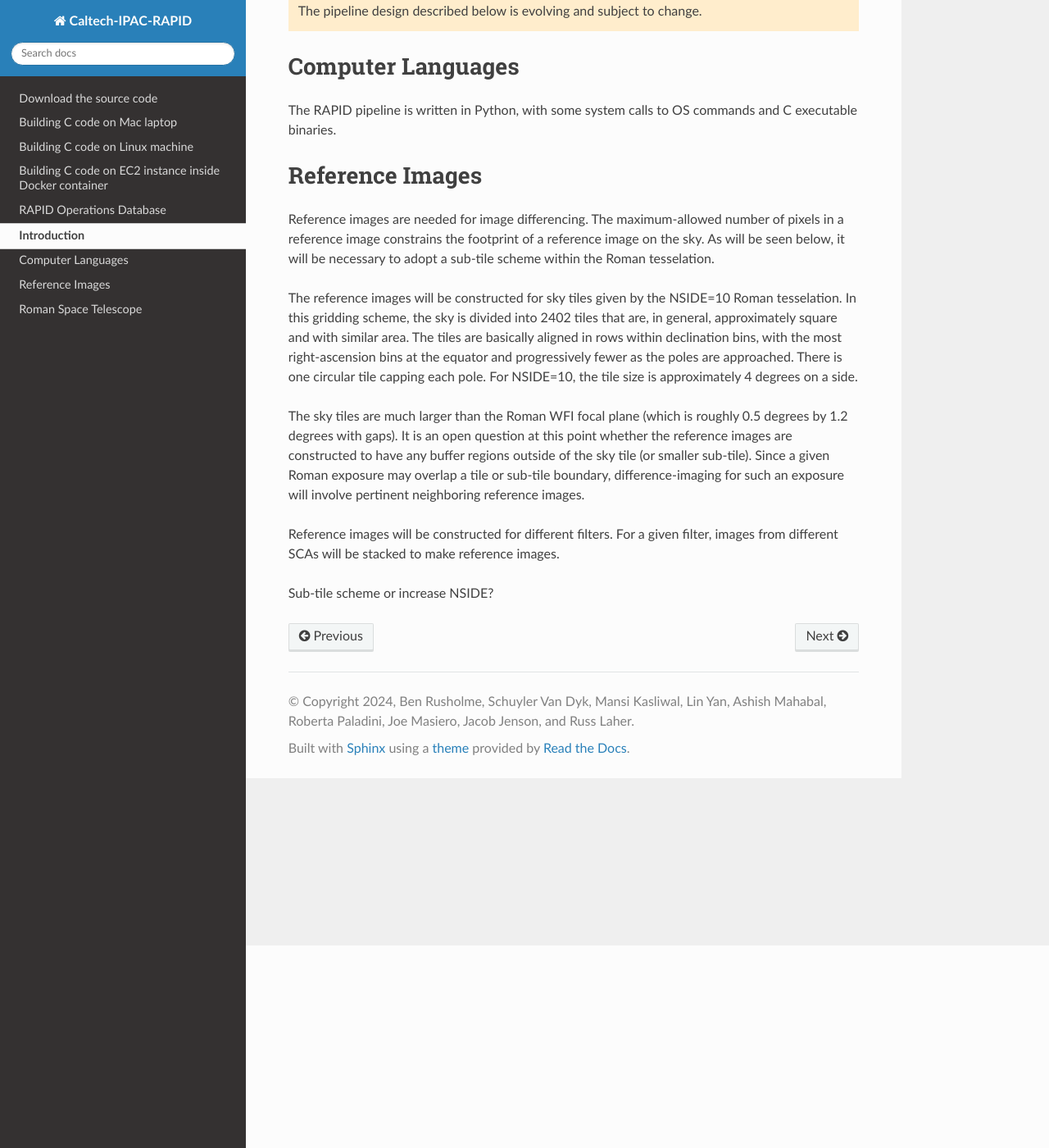
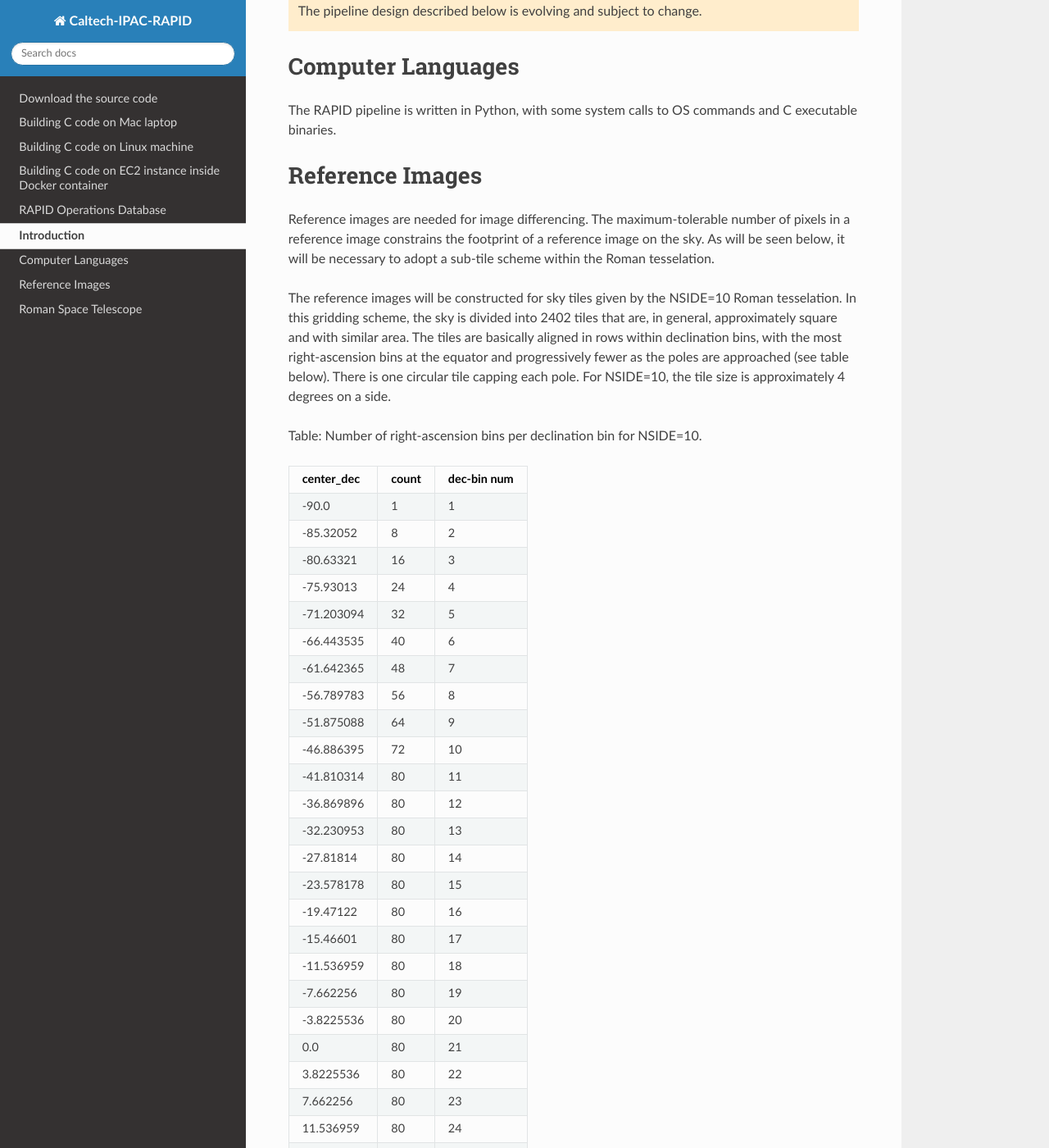
Before and after one commit to Caltech-IPAC/rapid, a Sphinx documentation site: the page built from docs/source/pl/pl.rst, in a window 1280 px wide and 1400 px high, scrolled down 247 px. Shown: the whole window at 82% size. Built offline with Sphinx 7.4.7 and the Read the Docs theme 2.0.0, drawn with Linux system fonts in a browser that asks for light colours; some of the changed text lies outside the part shown.

Commit message:
Table: Number of right-ascension bins per declination bin for NSIDE=10.

```diff
--- a/docs/source/pl/pl.rst
+++ b/docs/source/pl/pl.rst
@@ -15,7 +15,7 @@ The RAPID pipeline is written in Python, with some system calls to OS commands a
 Reference Images
 ####################################################
 
-Reference images are needed for image differencing.  The maximum-allowed number of pixels in a reference image
+Reference images are needed for image differencing.  The maximum-tolerable number of pixels in a reference image
 constrains the footprint of a reference image on the sky.  As will be seen below, it will be necessary to adopt
 a sub-tile scheme within the Roman tesselation.
 
@@ -24,8 +24,58 @@ In this gridding scheme, the sky is divided into 2402 tiles that are, in general
 approximately square and with similar area.
 The tiles are basically aligned in rows within declination bins, with the most right-ascension
 bins at the equator and progressively fewer as
-the poles are approached.  There is one circular tile capping each pole.
+the poles are approached (see table below).  There is one circular tile capping each pole.
 For NSIDE=10, the tile size is approximately 4 degrees on a side.
+
+
+Table: Number of right-ascension bins per declination bin for NSIDE=10.
+
+==========   =====      ===========
+center_dec   count      dec-bin num
+==========   =====      ===========
+-90.0        1          1
+-85.32052    8          2
+-80.63321    16         3
+-75.93013    24         4
+-71.203094   32         5
+-66.443535   40         6
+-61.642365   48         7
+-56.789783   56         8
+-51.875088   64         9
+-46.886395   72         10
+-41.810314   80         11
+-36.869896   80         12
+-32.230953   80         13
+-27.81814    80         14
+-23.578178   80         15
+-19.47122    80         16
+-15.46601    80         17
+-11.536959   80         18
+-7.662256    80         19
+-3.8225536   80         20
+0.0          80         21
+3.8225536    80         22
+7.662256     80         23
+11.536959    80         24
+15.46601     80         25
+19.47122     80         26
+23.578178    80         27
+27.81814     80         28
+32.230953    80         29
+36.869896    80         30
+41.810314    80         31
+46.886395    72         32
+51.875088    64         33
+56.789783    56         34
+61.642365    48         35
+66.443535    40         36
+71.203094    32         37
+75.93013     24         38
+80.63321     16         39
+85.32052     8          40
+90.0         1          41
+==========   =====      ===========
+
 
 The sky tiles are much larger than the Roman WFI focal plane (which is roughly 0.5 degrees by 1.2 degrees with gaps).
 It is an open question at this point whether the reference images are constructed to have any buffer regions
```
